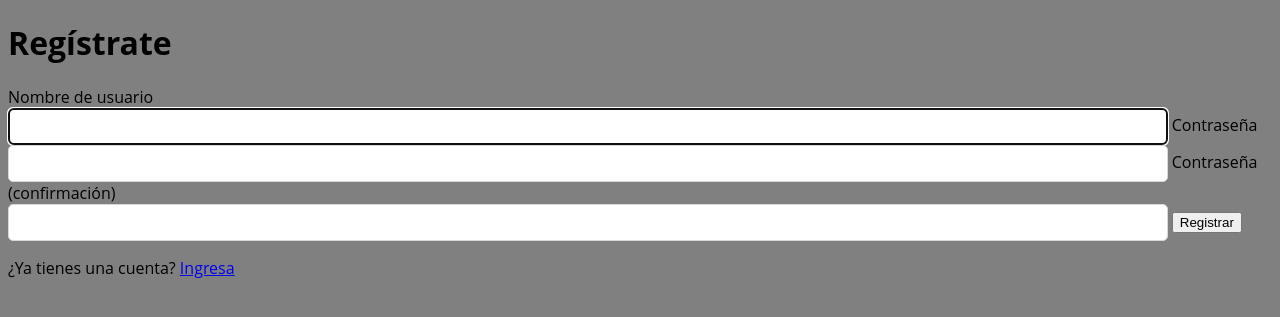
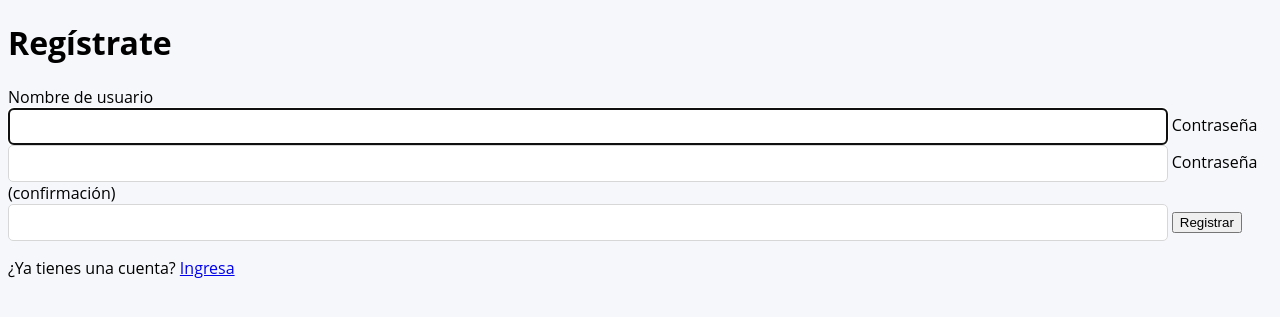
Before and after one commit to j-quinde/todo-list, a Django app: page /registro/ in a window 1280 px wide. Shown: the top 317 px of the page. Run offline with Django 5.2, Linux system fonts and the light colour scheme; some libraries are stand-ins or nearby versions.

Commit message:
style(ui): cambio de color de fondo del body

```diff
--- a/base/static/base/css/style.css
+++ b/base/static/base/css/style.css
@@ -1,6 +1,6 @@
 
 body{
-    background: #808080;
+    background: #f5f7fa;
     font-family: "Open Sans", sans-serif;
 }
 
```
